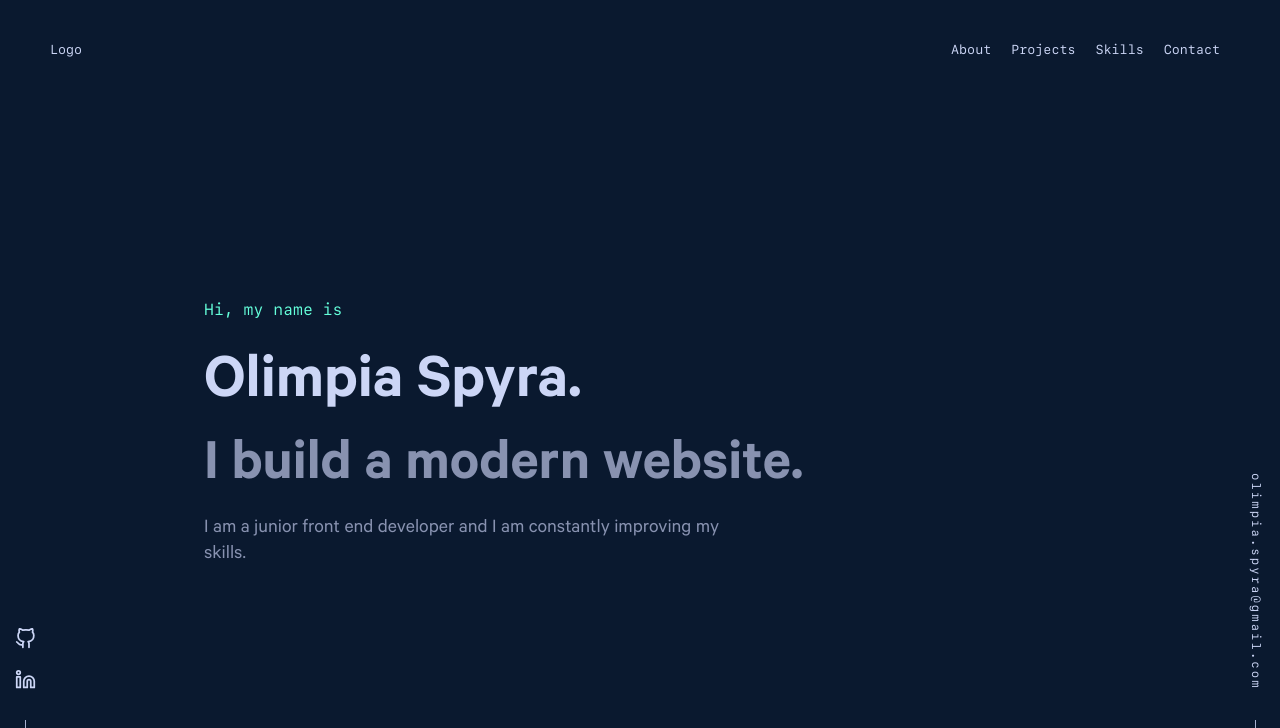
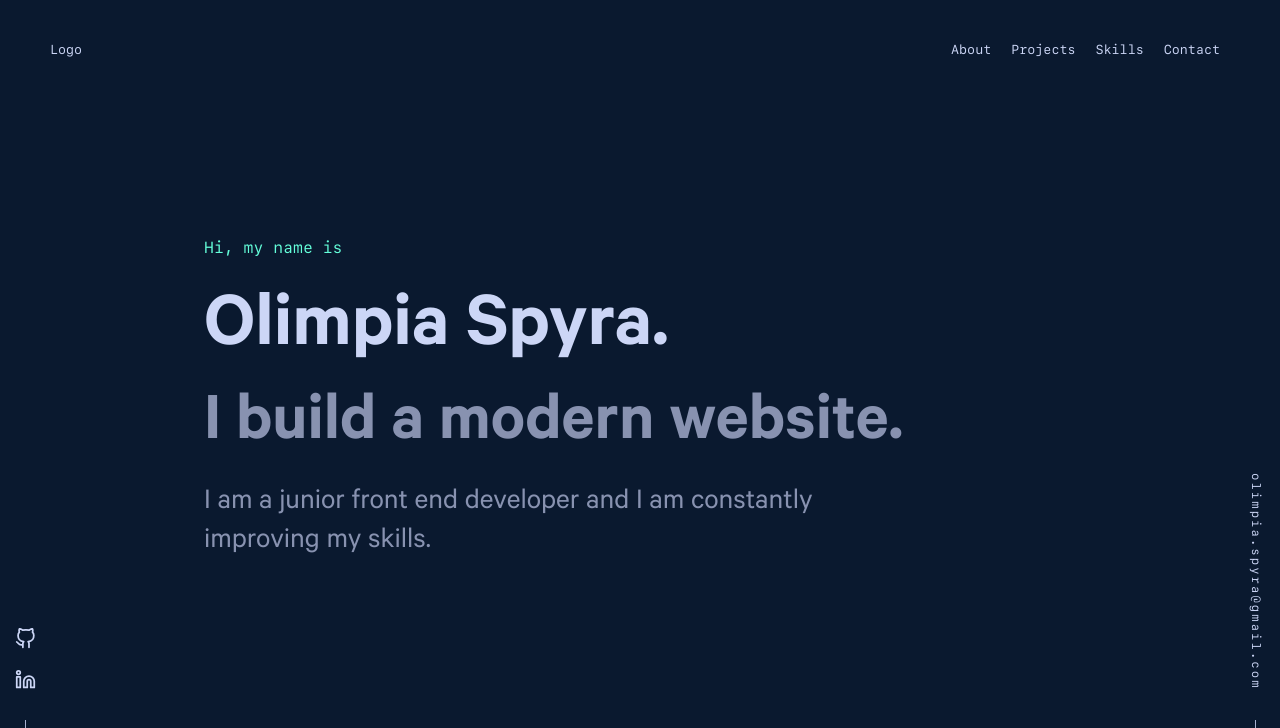
Before and after one commit to olimpiaspyra/portfolio, a React app: page / in a window 1280 px wide. Shown: the top 728 px of the page. Built offline with nearby package versions, Linux system fonts and the light colour scheme.

Commit message:
Change layout for hero section

```diff
--- a/src/components/layouts/MainContainer/MainContainer.jsx
+++ b/src/components/layouts/MainContainer/MainContainer.jsx
@@ -7,7 +7,7 @@ const StyledMainContainer = styled.main`
   width: 100%;
   max-width: 1600px;
   margin: 0 auto;
-  padding: 300px 150px;
+  padding: 0 150px;
 `;
 
 const MainContainer = () => {
--- a/src/components/pages/HeroSection/HeroSection.jsx
+++ b/src/components/pages/HeroSection/HeroSection.jsx
@@ -2,11 +2,14 @@ import React from 'react';
 import styled from 'styled-components';
 
 const StyledContainer = styled.section`
-  max-width: 1600px;
+  max-width: 1000px;
   width: 100%;
   margin: 0 auto;
   padding: 0 50px;
   min-height: 100vh;
+  display: flex;
+  flex-direction: column;
+  justify-content: center;
 
   @media screen and (max-width: 1200px) {
     padding: 0;
@@ -28,7 +31,7 @@ const StyledContainer = styled.section`
   h2 {
     margin: 0 0 20px 4px;
     color: var(--lightest-slate);
-    font-size: 6.5rem;
+    font-size: 8rem;
     font-weight: 600;
     line-height: 1.1;
 
@@ -50,7 +53,7 @@ const StyledContainer = styled.section`
     margin: 0 0 5px 4px;
     color: var(--slate);
     line-height: 0.9;
-    font-size: 6rem;
+    font-size: 7rem;
 
     @media screen and (max-width: 1200px) {
       font-size: 4rem;
@@ -67,8 +70,12 @@ const StyledContainer = styled.section`
 
   p {
     margin: 20px 0 0 4px;
-    max-width: 540px;
-    font-size: 2rem;
+    max-width: 650px;
+    font-size: 3rem;
+
+    @media screen and (max-width: 768px) {
+      font-size: 2rem;
+    }
   }
 }
 `;
```
